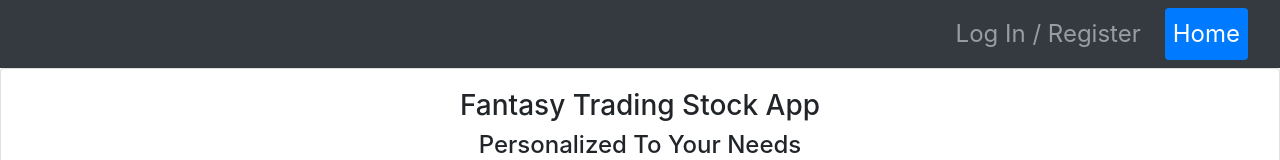
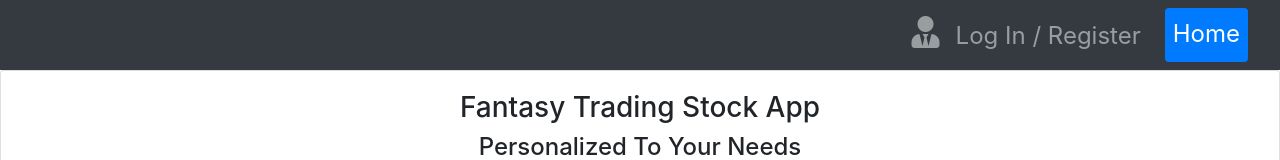
Before and after one commit to jonathanj101/Stock-Trading-App, a React (Create React App) app in the folder client/: page / in a window 1280 px wide. Shown: the top 160 px of the page. Built offline with nearby package versions, Linux system fonts and the light colour scheme; no server answers; the HTML template or start-up script is replaced by a standard one.

Commit message:
added fontawesome user

```diff
--- a/client/src/components/NavbarComponent.js
+++ b/client/src/components/NavbarComponent.js
@@ -147,6 +147,10 @@ const NavbarComponent = ({ modalClicked, isLogged }) => {
                             }}
                             // active
                         >
+                            <i
+                                className="fas fa-user-tie mr-3"
+                                style={{ fontSize: '2rem' }}
+                            ></i>
                             Log In / Register
                         </NavLink>
                         <NavLink to="/" exact className="nav-link mr-3 ">
```
